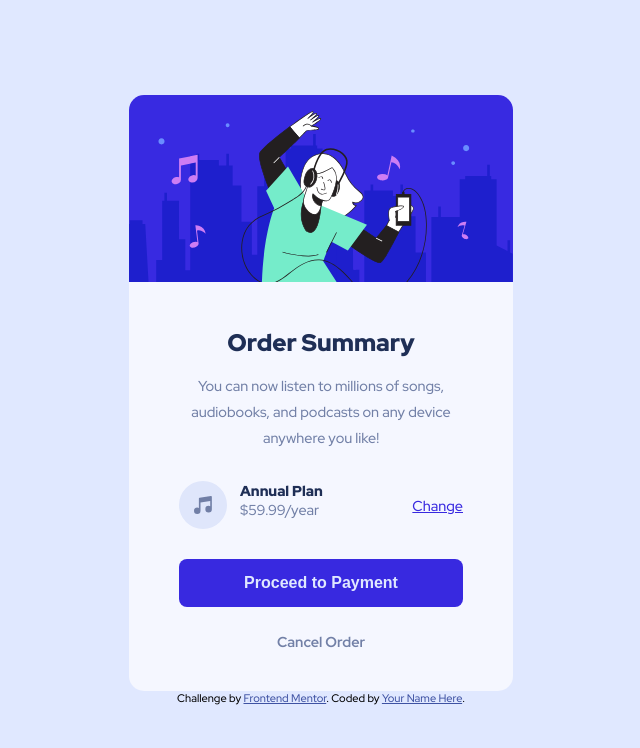
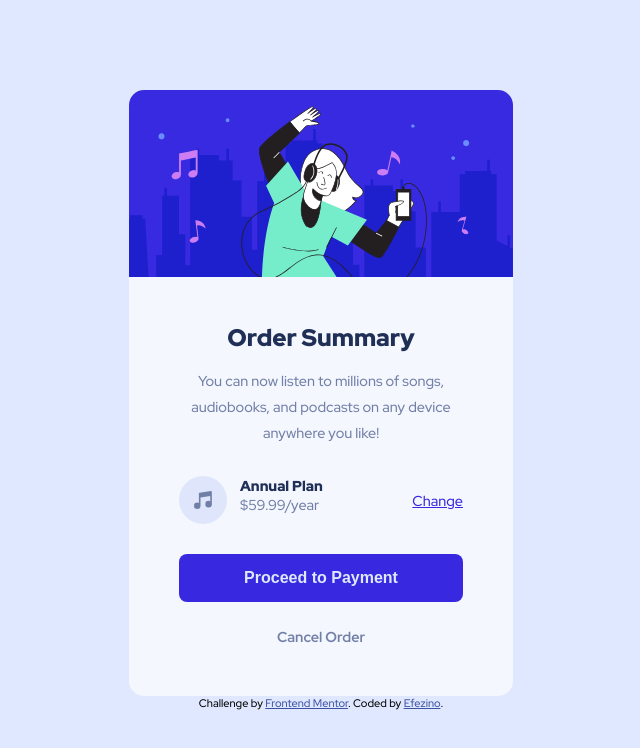
Before and after one commit to efezinoidisi/order-summary-component-main, a plain HTML site: page index.html in a window 1280 px wide. Shown: the whole page, without its empty margins (319-959 px from the left). Drawn offline with Linux system fonts and the light colour scheme.

Commit message:
work on stylesheet

```diff
--- a/css/style.css
+++ b/css/style.css
@@ -29,6 +29,7 @@ main {
     display: flex;
     flex-direction: column;
     padding: 30px 40px 40px;
+    margin-bottom: 10px;
 
 }
 
--- a/index.html
+++ b/index.html
@@ -48,7 +48,7 @@
   <footer>
     <div class="attribution">
       Challenge by <a href="https://www.frontendmentor.io?ref=challenge" target="_blank">Frontend Mentor</a>.
-      Coded by <a href="#">Your Name Here</a>.
+      Coded by <a href="#">Efezino</a>.
     </div>
   </footer>
 
```
